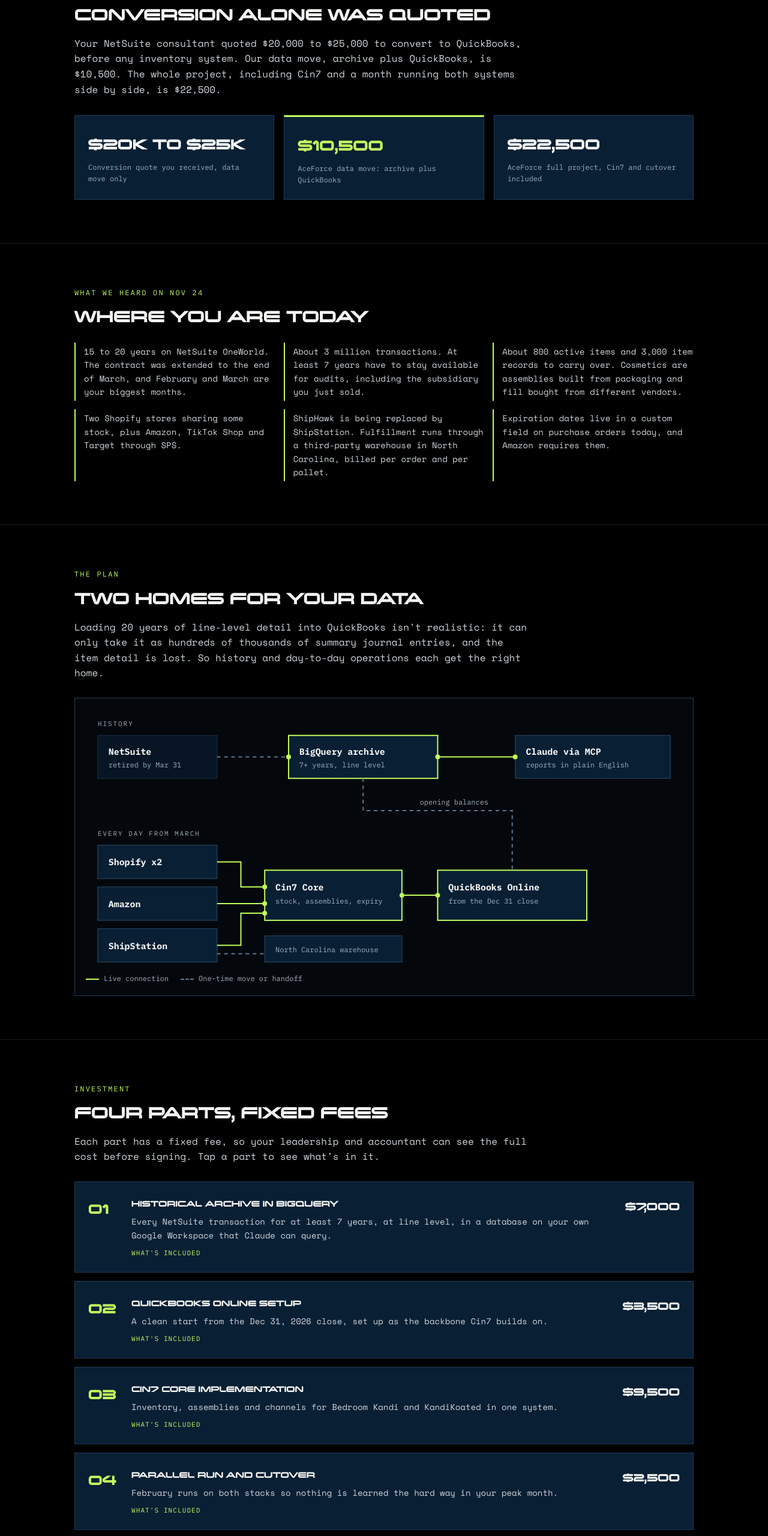
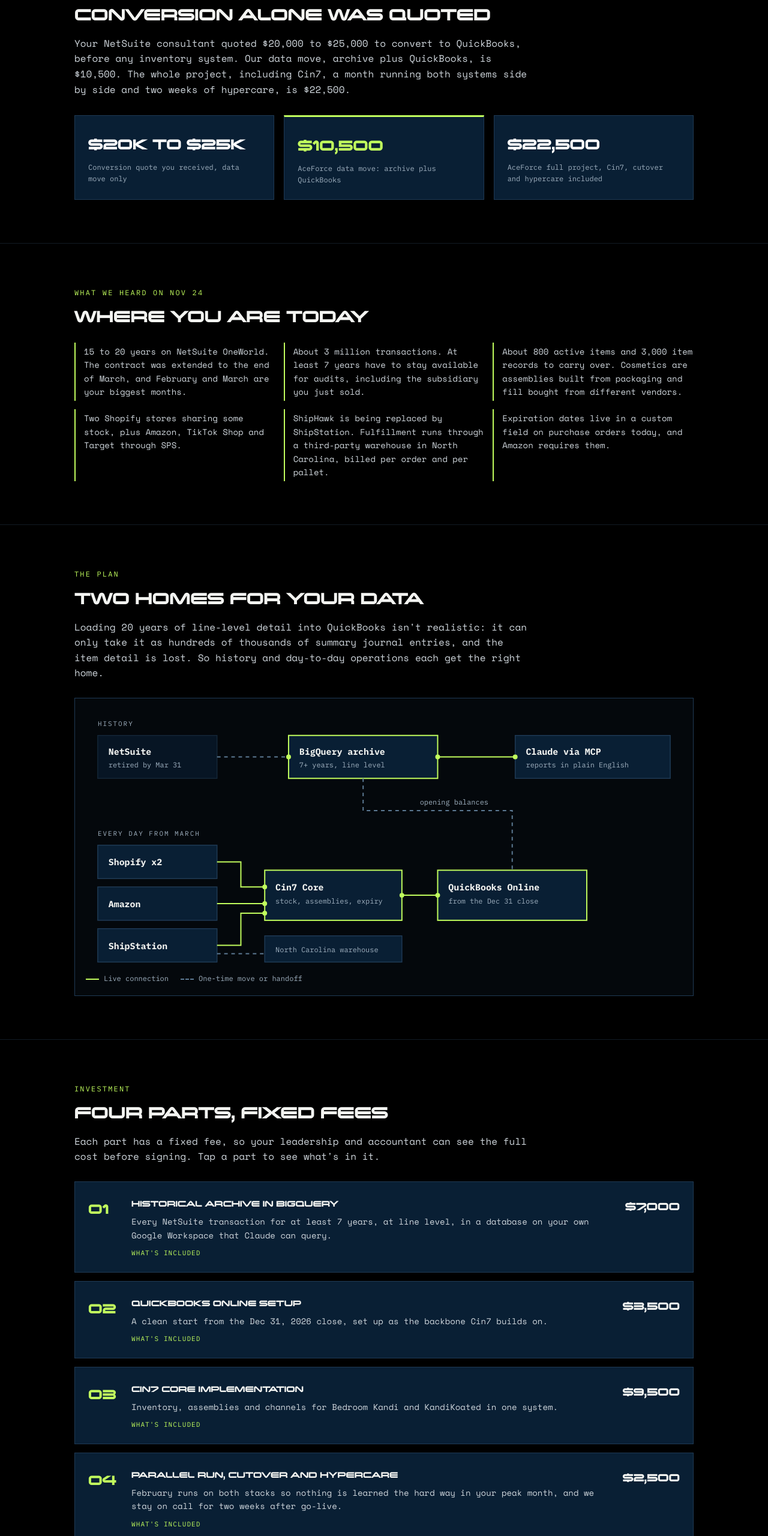
Before and after one commit to AceForce-Group/aceforce.group, a plain HTML site: page preview/suki-ce38d6/index.html in a window 1280 px wide. Shown: the part 944-3504 px from the top of the page at 60% size. Drawn offline with nearby package versions, Linux system fonts and the light colour scheme; no server answers.

Commit message:
Suki proposal: add two weeks of hypercare, reconcile across NetSuite, Cin7 and QBO
Co-Authored-By: Claude Opus 5.5 <noreply@anthropic.com>
Claude-Session: https://claude.ai/code/session_01WjkbAuqjFWYJwU1CpJSb85

```diff
--- a/preview/suki-ce38d6/index.html
+++ b/preview/suki-ce38d6/index.html
@@ -158,11 +158,11 @@ footer img{height:20px}
   <div class="wrap">
     <div class="eyebrow">The short version</div>
     <h2 class="d">The full move for about what the conversion alone was quoted</h2>
-    <p class="lead">Your NetSuite consultant quoted $20,000 to $25,000 to convert to QuickBooks, before any inventory system. Our data move, archive plus QuickBooks, is $10,500. The whole project, including Cin7 and a month running both systems side by side, is $22,500.</p>
+    <p class="lead">Your NetSuite consultant quoted $20,000 to $25,000 to convert to QuickBooks, before any inventory system. Our data move, archive plus QuickBooks, is $10,500. The whole project, including Cin7, a month running both systems side by side and two weeks of hypercare, is $22,500.</p>
     <div class="compare">
       <div class="stat"><div class="n">$20K to $25K</div><div class="l">Conversion quote you received, data move only</div></div>
       <div class="stat hi"><div class="n">$10,500</div><div class="l">AceForce data move: archive plus QuickBooks</div></div>
-      <div class="stat"><div class="n">$22,500</div><div class="l">AceForce full project, Cin7 and cutover included</div></div>
+      <div class="stat"><div class="n">$22,500</div><div class="l">AceForce full project, Cin7, cutover and hypercare included</div></div>
     </div>
   </div>
 </section>
@@ -266,14 +266,15 @@ footer img{height:20px}
           <span class="more">What's included</span></div>
         <div class="fee">$9,500</div>
       </div>
-      <div class="part" data-track="part 4: parallel run" tabindex="0">
+      <div class="part" data-track="part 4: parallel run and hypercare" tabindex="0">
         <div class="k">04</div>
-        <div><h3>Parallel run and cutover</h3>
-          <p>February runs on both stacks so nothing is learned the hard way in your peak month.</p>
+        <div><h3>Parallel run, cutover and hypercare</h3>
+          <p>February runs on both stacks so nothing is learned the hard way in your peak month, and we stay on call for two weeks after go-live.</p>
           <ul>
             <li>NetSuite and the new stack run side by side for one month.</li>
-            <li>Weekly reconciliation of orders, stock and postings between the two.</li>
+            <li>Weekly reconciliation of orders, stock and postings across NetSuite, Cin7 and QuickBooks Online, so every order lands in both new systems before NetSuite is switched off.</li>
             <li>Hard cutover on March 1, with NetSuite retired before the contract ends.</li>
+            <li>Two weeks of hypercare after go-live: daily checks of order flow, stock and QuickBooks postings, and same-day fixes.</li>
           </ul>
           <span class="more">What's included</span></div>
         <div class="fee">$2,500</div>
@@ -292,7 +293,7 @@ footer img{height:20px}
       <div><b>December</b>Sign. QuickBooks chart of accounts, Cin7 design, archive build and first data pull.</div>
       <div><b>January</b>2026 close loads to the archive. Opening balances booked with your accountant. Cin7 build and item move.</div>
       <div class="go"><b>February</b>Soft go-live. The new stack runs next to NetSuite while we reconcile weekly.</div>
-      <div class="go"><b>March 1</b>Hard cutover. NetSuite retired before the contract ends Mar 31.</div>
+      <div class="go"><b>March 1 to 14</b>Hard cutover, then two weeks of hypercare. NetSuite retired before the contract ends Mar 31.</div>
     </div>
   </div>
 </section>
```
Also changed, not shown: 1 other file.
